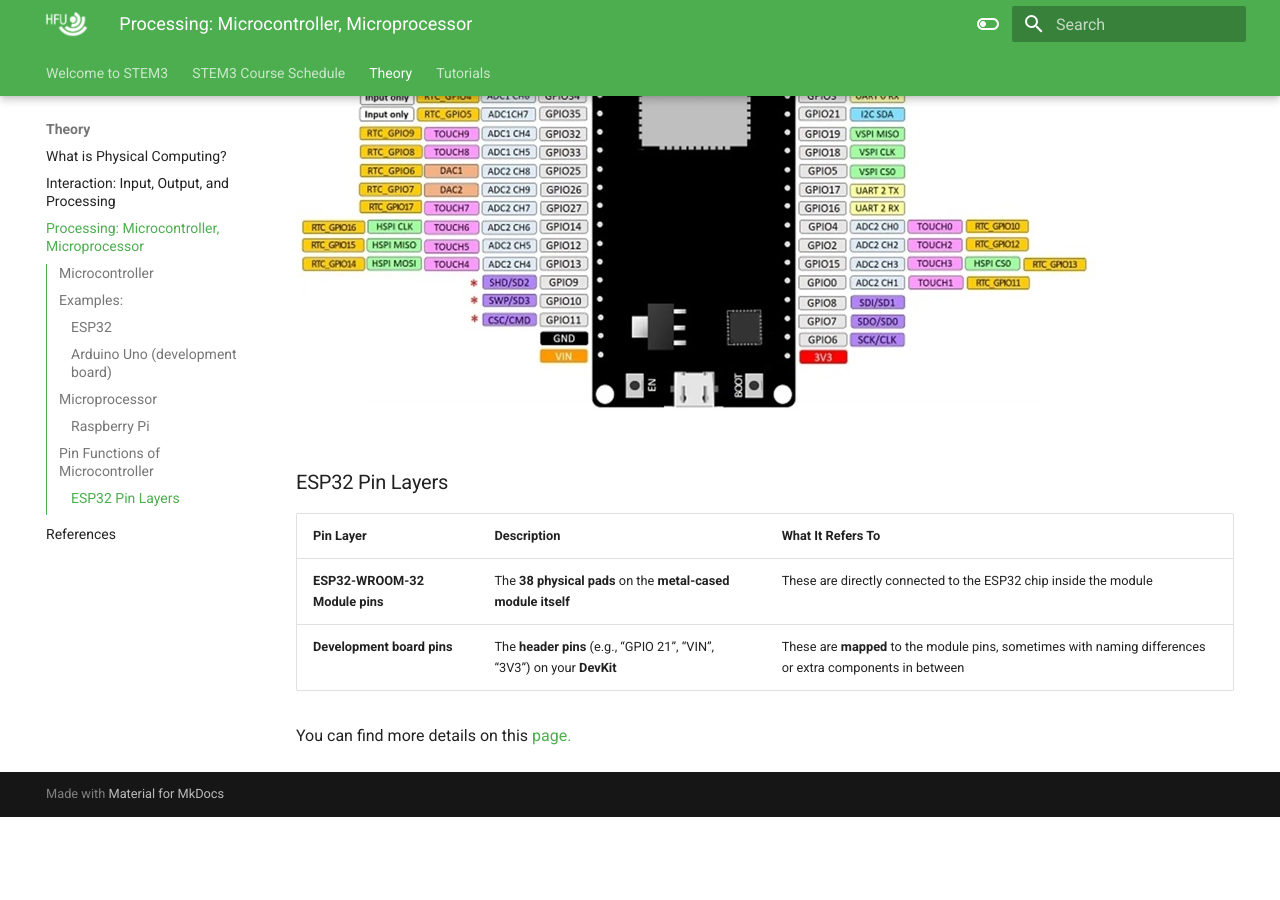
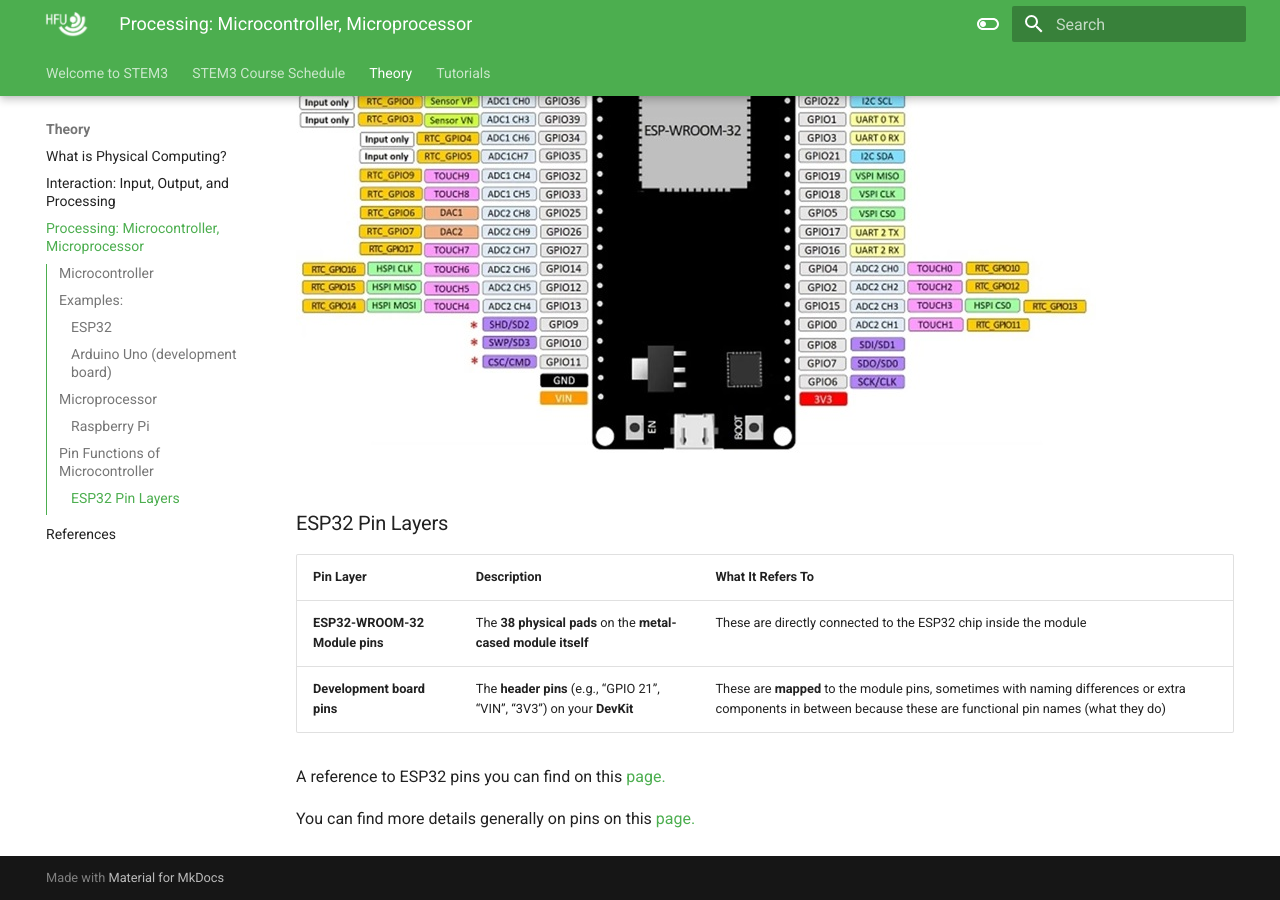
Before and after one commit to HFU-GMB-STEM/STEM3-course, an MkDocs documentation site: the page built from docs/theory/processing.md, in a window 1280 px wide and 900 px high, scrolled down 2871 px. Built offline with MkDocs 1.6.1 and Material for MkDocs 9.7.7, drawn with Linux system fonts in a browser that asks for light colours; before the commit the page ends 3688 px from its top, so only the background shows below that; some of the changed text lies outside the part shown.

Commit message:
added more references for microcontroller and mapped pins

```diff
--- a/docs/theory/processing.md
+++ b/docs/theory/processing.md
@@ -21,12 +21,12 @@
 ![ESP32 module](./images/esp32_pin.png)
 
 
-
 ![ESP32 module](../tutorials/images/ESP32-WROOM-32_board.jpeg)
 
 
+This is a microcontroller with integrated Wi‑Fi and Bluetooth, designed for IoT and embedded applications. (Used also in this class)
 
-Microcontroller with integrated Wi‑Fi and Bluetooth, designed for IoT and embedded applications. (Used also in this class)
+Here is a tutorial page dedicated to [ESP32.](https://randomnerdtutorials.com/getting-started-with-esp32/)
 
 ### Arduino Uno (development board)
 ![Arduino Uno](./images/arduino_devboard.jpg)
@@ -68,6 +68,8 @@
 | Pin Layer | Description | What It Refers To |
 |---|---|---|
 | **ESP32-WROOM-32 Module pins** | The **38 physical pads** on the **metal-cased module itself** | These are directly connected to the ESP32 chip inside the module |
-| **Development board pins** | The **header pins** (e.g., “GPIO 21”, “VIN”, “3V3”) on your **DevKit** | These are **mapped** to the module pins, sometimes with naming differences or extra components in between |
+| **Development board pins** | The **header pins** (e.g., “GPIO 21”, “VIN”, “3V3”) on your **DevKit** | These are **mapped** to the module pins, sometimes with naming differences or extra components in between because these are functional pin names (what they do) |
 
-You can find more details on this [page.](https://itp.nyu.edu/physcomp/resources/microcontroller-pin-functions/){target = "_blank"}
+A reference to ESP32 pins you can find on this [page.](https://randomnerdtutorials.com/esp32-pinout-reference-gpios/)
+
+You can find more details generally on pins on this [page.](https://itp.nyu.edu/physcomp/resources/microcontroller-pin-functions/){target = "_blank"}
```
